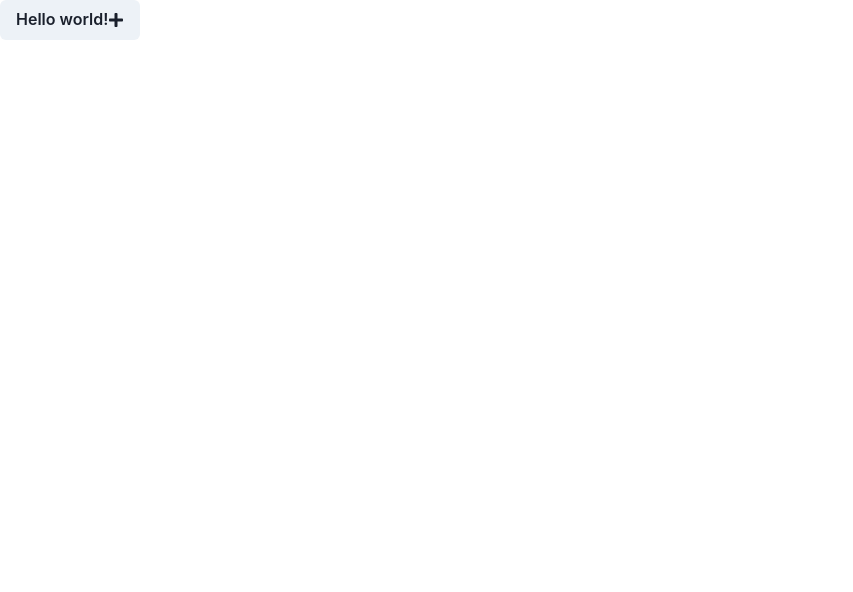
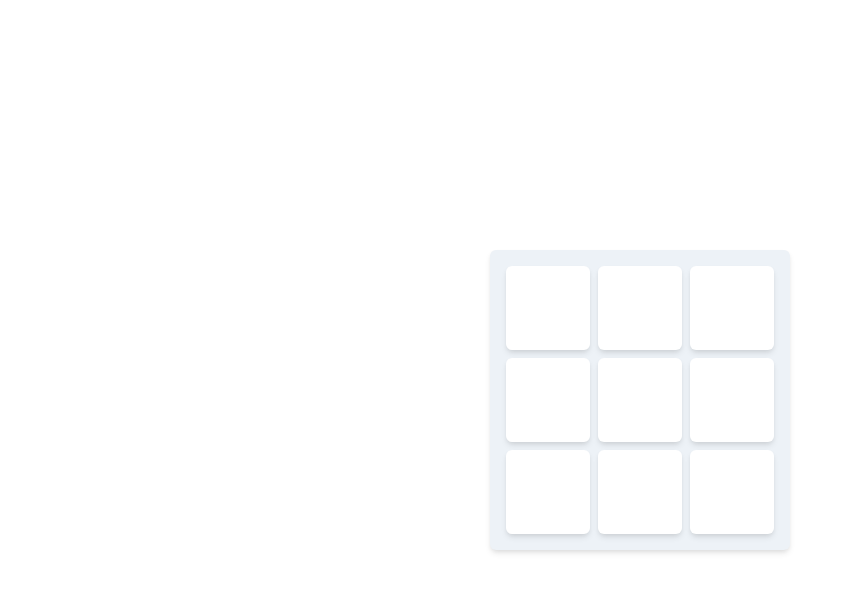
Before and after one commit to GPT-Engineer-App-Dev/fake-mock-generator-25, a React (Vite) app: page / in a window 1280 px wide. Shown: the top 592 px of the page, without its empty margins (0-853 px from the left). Built offline with nearby package versions, Linux system fonts and the light colour scheme.

Commit message:
Set up 3x3 grid for tic-tac-toe board

```diff
--- a/src/pages/Index.jsx
+++ b/src/pages/Index.jsx
@@ -1,14 +1,19 @@
 // Complete the Index page component here
 // Use chakra-ui
-import { Button } from "@chakra-ui/react"; // example
-import { FaPlus } from "react-icons/fa"; // example - use react-icons/fa for icons
+import { Grid, GridItem, Center } from "@chakra-ui/react";
 
 const Index = () => {
   // TODO: Create the website here!
   return (
-    <Button>
-      Hello world! <FaPlus />
-    </Button>
+    <Center h="100vh">
+      <Grid templateColumns="repeat(3, 1fr)" gap={2} w="300px" h="300px" bg="gray.100" p={4} borderRadius="md" boxShadow="md">
+        {Array(9)
+          .fill(null)
+          .map((_, index) => (
+            <GridItem key={index} w="100%" h="100%" bg="white" borderRadius="md" display="flex" alignItems="center" justifyContent="center" fontSize="4xl" fontWeight="bold" cursor="pointer" boxShadow="md" transition="all 0.2s" _hover={{ boxShadow: "lg" }} />
+          ))}
+      </Grid>
+    </Center>
   ); // example
 };
 
```
